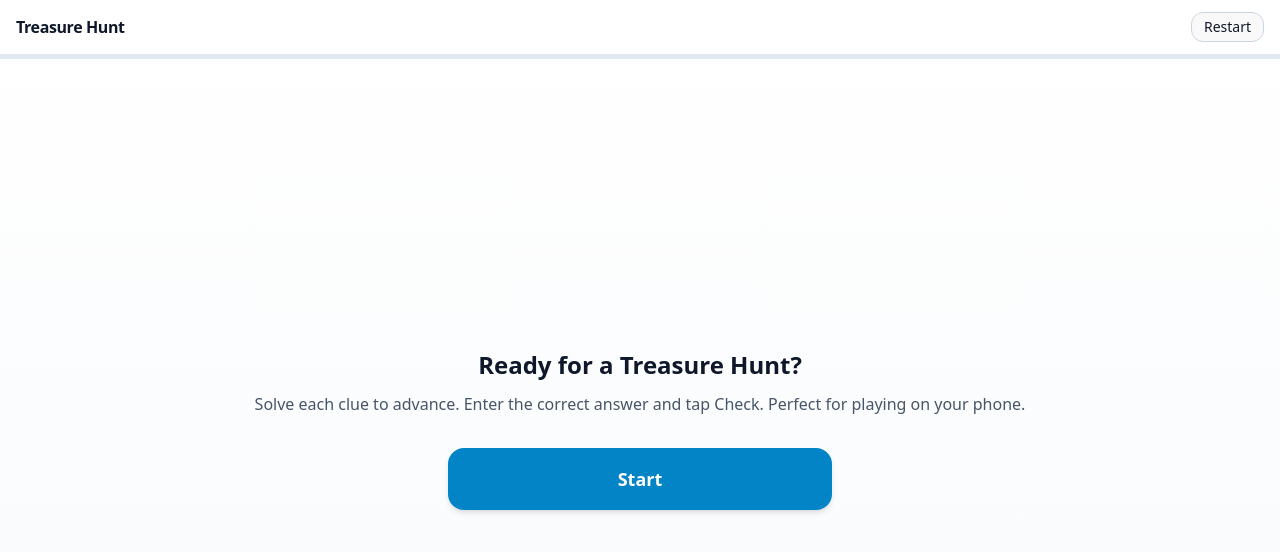
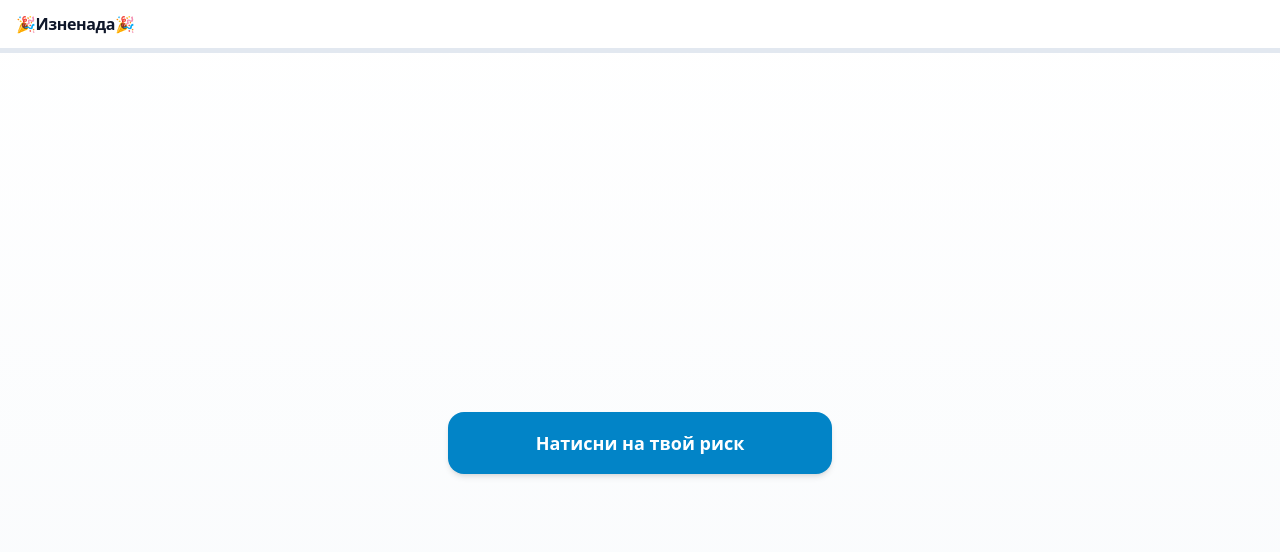
Before and after one commit to Sash0G/treasure-hunt, a React (Vite) app: page / in a window 1280 px wide. Shown: the top 552 px of the page. Built offline with nearby package versions, Linux system fonts and the light colour scheme.

Commit message:
First commit

```diff
--- a/src/App.jsx
+++ b/src/App.jsx
@@ -89,7 +89,7 @@ export default function TreasureHuntApp() {
       setFeedback(null);
       setIndex(index + 1);
     } else {
-      setFeedback("Not quite. Try again! ✨");
+      setFeedback("Да бе да, банан!");
       setShake(true);
       setTimeout(() => setShake(false), 350);
     }
@@ -114,14 +114,7 @@ export default function TreasureHuntApp() {
       {/* Header */}
       <div className="sticky top-0 z-10 bg-white/70 backdrop-blur border-b border-slate-200 w-full">
         <div className="w-full px-4 py-3 flex items-center justify-between">
-          <div className="font-semibold tracking-tight">Treasure Hunt</div>
-          <button
-            onClick={restart}
-            className="text-sm px-3 py-1 rounded-xl border border-slate-300 active:scale-[0.98]"
-            aria-label="Restart"
-          >
-            Restart
-          </button>
+          <div className="font-semibold tracking-tight">🎉Изненада🎉</div>
         </div>
         <div className="h-1 bg-slate-200 w-full">
           <div
@@ -146,20 +139,12 @@ export default function TreasureHuntApp() {
               exit="exit"
               className="w-full flex-1 flex flex-col items-center justify-center text-center px-4"
             >
-              <h1 className="text-2xl font-bold leading-tight whitespace-pre-line">
-                Ready for a Treasure Hunt?
-              </h1>
-              <p className="mt-3 text-slate-600 whitespace-pre-line">
-                Solve each clue to advance. Enter the correct answer and tap{" "}
-                <span className="font-medium">Check</span>. Perfect for playing
-                on your phone.
-              </p>
               <motion.button
                 whileTap={{ scale: 0.98 }}
                 onClick={() => setStarted(true)}
                 className="mt-8 w-full max-w-sm rounded-2xl bg-sky-600 text-white text-lg font-semibold py-4 shadow-md active:shadow-sm"
               >
-                Start
+                Натисни на твой риск
               </motion.button>
             </motion.section>
           ) : index <= CLUES.length - 1 ? (
@@ -172,9 +157,6 @@ export default function TreasureHuntApp() {
               exit="exit"
               className="w-full flex-1 flex flex-col items-center justify-center px-4 text-center"
             >
-              <div className="text-xs uppercase tracking-wide text-slate-500">
-                Clue {index + 1} of {CLUES.length}
-              </div>
 
               {CLUES[index].image && (
                 <div className="mt-4 w-full max-w-md">
@@ -202,7 +184,7 @@ export default function TreasureHuntApp() {
                     checkAnswer();
                   }
                 }}
-                placeholder="Type your answer here…"
+                placeholder="Напиши отговор"
                 className={`mt-6 w-full max-w-md rounded-2xl border px-4 py-4 text-base outline-none shadow-sm focus:ring-2 focus:ring-sky-400 border-slate-300 bg-white ${
                   shake ? "animate-[shake_0.35s_ease-in-out]" : ""
                 }`}
@@ -223,19 +205,11 @@ export default function TreasureHuntApp() {
               className="w-full flex-1 flex flex-col items-center justify-center text-center px-4"
             >
               <h2 className="text-2xl font-bold whitespace-pre-line">
-                You found the treasure! 🎉
+                В бърлогата на приятели добри,{"\n"}
+                скрити вдън гори,{"\n"}
+                подарък намери,{"\n"}
+                сготви и си го вземи
               </h2>
-              <p className="mt-2 text-slate-600 whitespace-pre-line">
-                Great job solving all the clues.
-              </p>
-              <div className="mt-6 grid gap-3 w-full max-w-sm">
-                <button
-                  onClick={restart}
-                  className="w-full rounded-2xl border border-slate-300 bg-white py-4 font-medium shadow-sm active:scale-[0.99]"
-                >
-                  Play Again
-                </button>
-              </div>
             </motion.section>
           )}
         </AnimatePresence>
@@ -251,17 +225,9 @@ export default function TreasureHuntApp() {
                 onClick={checkAnswer}
                 className="w-full rounded-2xl bg-sky-600 text-white text-lg font-semibold py-4 shadow-md active:shadow-sm"
               >
-                Check Answer
+                Провери
               </motion.button>
-            ) : (
-              <motion.button
-                whileTap={{ scale: 0.98 }}
-                onClick={restart}
-                className="w-full rounded-2xl bg-sky-600 text-white text-lg font-semibold py-4 shadow-md"
-              >
-                Restart
-              </motion.button>
-            )}
+            ) : <></>}
           </div>
         </div>
       )}
```
